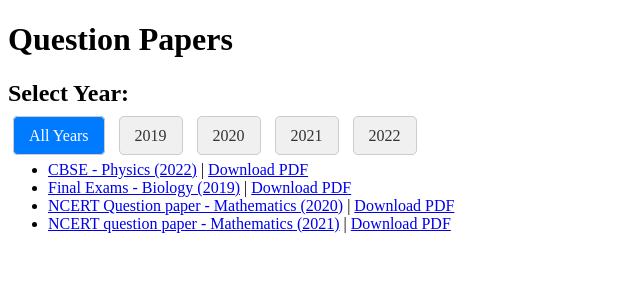
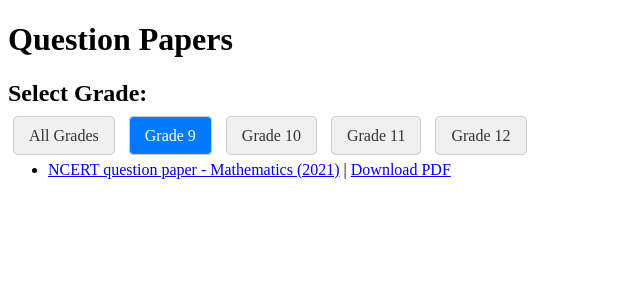
Before and after one commit to ZhenNeo/E_platform, a Django app: page /question-papers?grade=9 in a window 1280 px wide. Shown: the top 300 px of the page, without its empty margins (0-640 px from the left). Run offline with Django 5.2, Linux system fonts and the light colour scheme; data comes from the database, SQL or seed files in the repository; both versions use the stored data as it was after the commit.

Commit message:
initial Quiz commit

```diff
--- a/E_platform-main 2/E_platform/app/models.py
+++ b/E_platform-main 2/E_platform/app/models.py
@@ -101,6 +101,7 @@ class Mentorship(models.Model):
 class QuestionPaper(models.Model):
     title = models.CharField(max_length=200)
     year = models.IntegerField()
+    grade = models.IntegerField(default=00)
     subject = models.CharField(max_length=100)
     file = models.FileField(upload_to='question_papers/')
     course = models.ForeignKey(Course, on_delete=models.CASCADE)
--- a/E_platform-main 2/E_platform/app/templates/question_paper.html
+++ b/E_platform-main 2/E_platform/app/templates/question_paper.html
@@ -2,34 +2,9 @@
 <!DOCTYPE html>
 <html>
 <head>
-    <title>Question Papers by Year</title>
-</head>
-<body>
-    <h1>Question Papers</h1>
-
-    <div>
-        <h2>Select Year:</h2>
-        <div>
-            <a href="{% url 'question_papers' %}" class="year-button {% if not selected_year %}active{% endif %}">All Years</a>
-            {% for year in years %}
-                <a href="{% url 'question_papers' %}?year={{ year }}" class="year-button {% if selected_year|default:'' == year|stringformat:"s" %}active{% endif %}">{{ year }}</a>
-            {% endfor %}
-        </div>
-    </div>
-
-    <ul>
-        {% for paper in question_papers %}
-            <li>
-                <a href="{% url 'view_question_paper' paper.pk %}" target="_blank">{{ paper.title }} - {{paper.subject}} ({{ paper.year }})</a>
-                | <a href="{% url 'download_question_paper' paper.pk %}">Download PDF</a>
-            </li>
-        {% empty %}
-            <li>No question papers available for the selected year.</li>
-        {% endfor %}
-    </ul>
-
+    <title>Question Papers by Grade</title>
     <style>
-        .year-button {
+        .year-button, .grade-button {
             margin: 5px;
             padding: 10px 15px;
             background-color: #f0f0f0;
@@ -38,14 +13,40 @@
             color: #333;
             border-radius: 5px;
         }
-        .year-button.active {
+        .year-button.active, .grade-button.active {
             background-color: #007bff;
             color: #fff;
         }
-        .year-button:hover {
+        .year-button:hover, .grade-button:hover {
             background-color: #0056b3;
             color: #fff;
         }
     </style>
+</head>
+<body>
+    <h1>Question Papers</h1>
+
+    <!-- Grade Filter Buttons -->
+    <div>
+        <h2>Select Grade:</h2>
+        <div>
+            <a href="{% url 'question_papers' %}" class="grade-button {% if not selected_grade %}active{% endif %}">All Grades</a>
+            {% for grade in grades %}
+                <a href="{% url 'question_papers' %}?grade={{ grade }}{% if selected_year %}&year={{ selected_year }}{% endif %}" class="grade-button {% if selected_grade|default:'' == grade|stringformat:"s" %}active{% endif %}">Grade {{ grade }}</a>
+            {% endfor %}
+        </div>
+    </div>
+
+    <!-- Display Question Papers -->
+    <ul>
+        {% for paper in question_papers %}
+            <li>
+                <a href="{{ paper.file.url }}" target="_blank">{{ paper.title }} - {{ paper.subject }} ({{ paper.year }})</a>
+                | <a href="{{ paper.file.url }}" download>Download PDF</a>
+            </li>
+        {% empty %}
+            <li>No question papers available for the selected criteria.</li>
+        {% endfor %}
+    </ul>
 </body>
 </html>
--- a/E_platform-main 2/E_platform/app/views.py
+++ b/E_platform-main 2/E_platform/app/views.py
@@ -74,19 +74,18 @@ def all_course_progress(request):
 
 
 def question_papers(request):
-    selected_year = request.GET.get('year')
-    if selected_year:
-        question_papers = QuestionPaper.objects.filter(year=selected_year)
-    else:
-        question_papers = QuestionPaper.objects.all()
+    selected_grade = request.GET.get('grade')
 
-    # Get distinct years
-    years = QuestionPaper.objects.values_list('year', flat=True).distinct().order_by('year')
+    question_papers = QuestionPaper.objects.all()
+    if selected_grade:
+        question_papers = question_papers.filter(grade=selected_grade)
+
+    grades = QuestionPaper.objects.values_list('grade', flat=True).distinct()
 
     context = {
         'question_papers': question_papers,
-        'years': years,
-        'selected_year': selected_year,
+        'selected_grade': selected_grade,
+        'grades': sorted(grades)
     }
 
     return render(request, 'question_paper.html', context)
```
Also changed, not shown: E_platform-main 2/E_platform/app/migrations/0059_questionpaper_grade.py (added), E_platform-main 2/E_platform/app/migrations/0060_alter_questionpaper_grade.py (added), E_platform-main 2/E_platform/app/migrations/0061_alter_questionpaper_grade.py (added), E_platform-main 2/E_platform/db.sqlite3.
